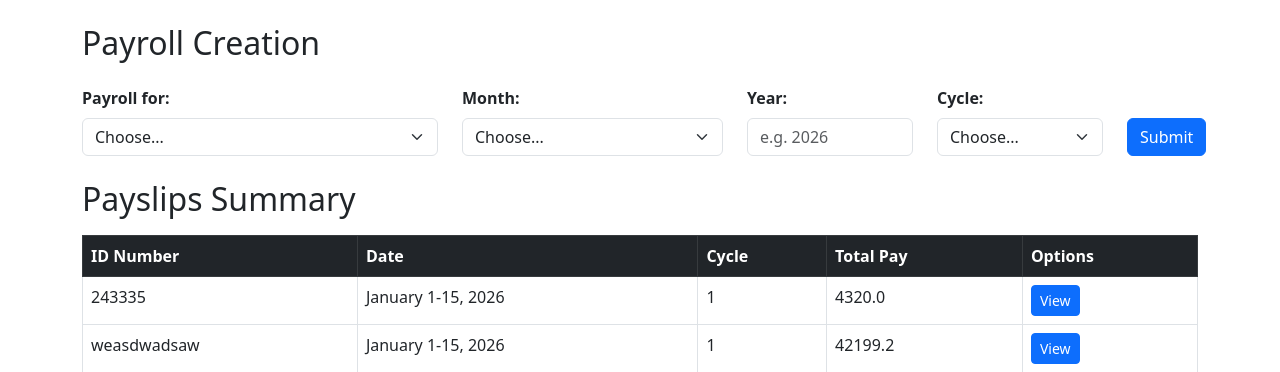
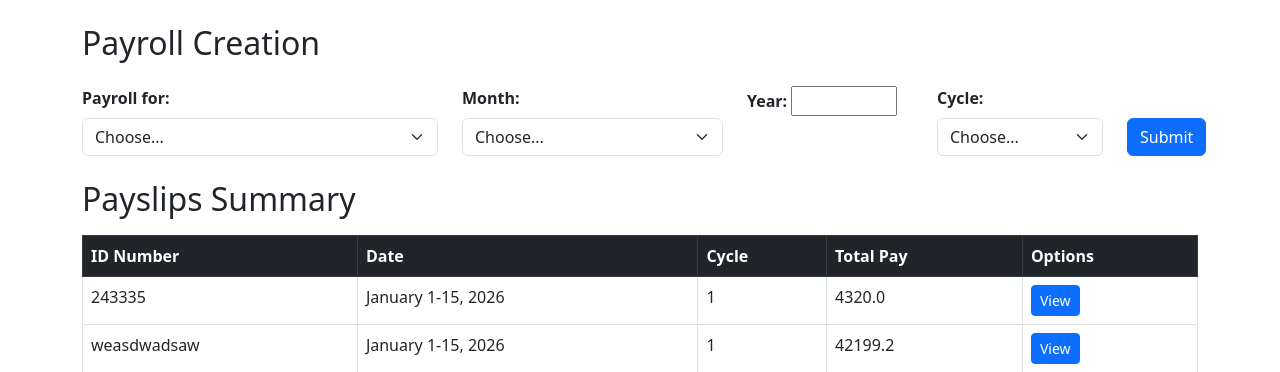
Before and after one commit to nicsjocson/Shemu, a Django app: page /payslips/ in a window 1280 px wide. Shown: the part 56-428 px from the top of the page. Run offline with Django 5.2, Linux system fonts and the light colour scheme; data comes from the database, SQL or seed files in the repository.

Commit message:
year input

```diff
--- a/payroll_app/templates/payroll_app/payslips.html
+++ b/payroll_app/templates/payroll_app/payslips.html
@@ -44,7 +44,7 @@
                 </div>
                 <div class="col-md-2">
                     <label class="form-label fw-bold">Year:</label>
-                    <input type="text" name="year" class="form-control" placeholder="e.g. 2026" required>
+                    <input type="number" name="year" id="year" min="1900" max="2099" required>
                 </div>
                 <div class="col-md-2">
                     <label class="form-label fw-bold">Cycle:</label>
```
